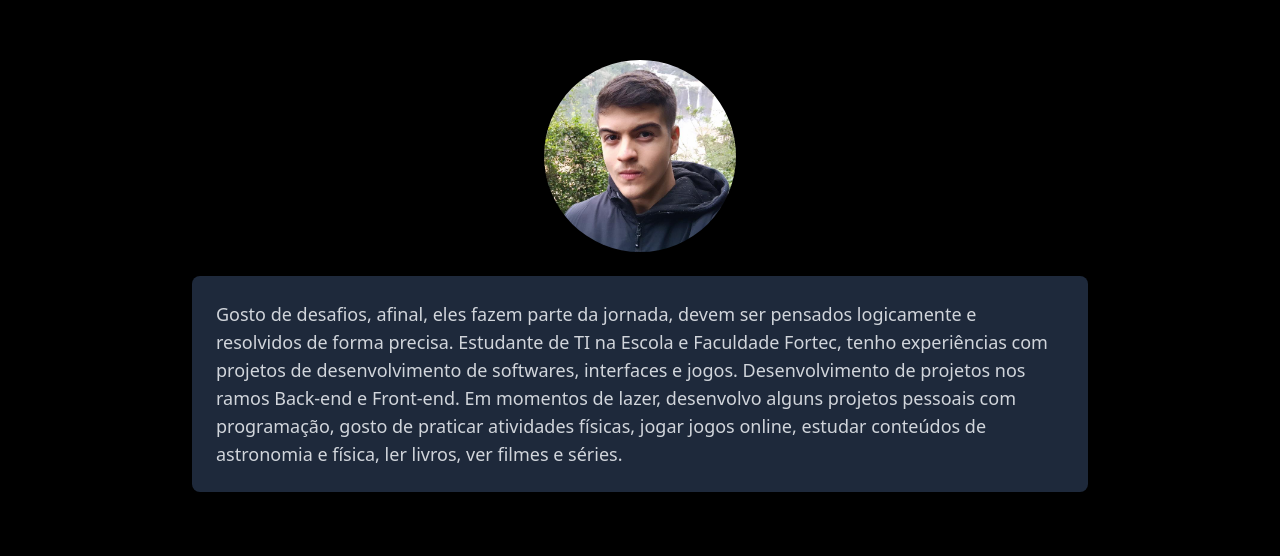
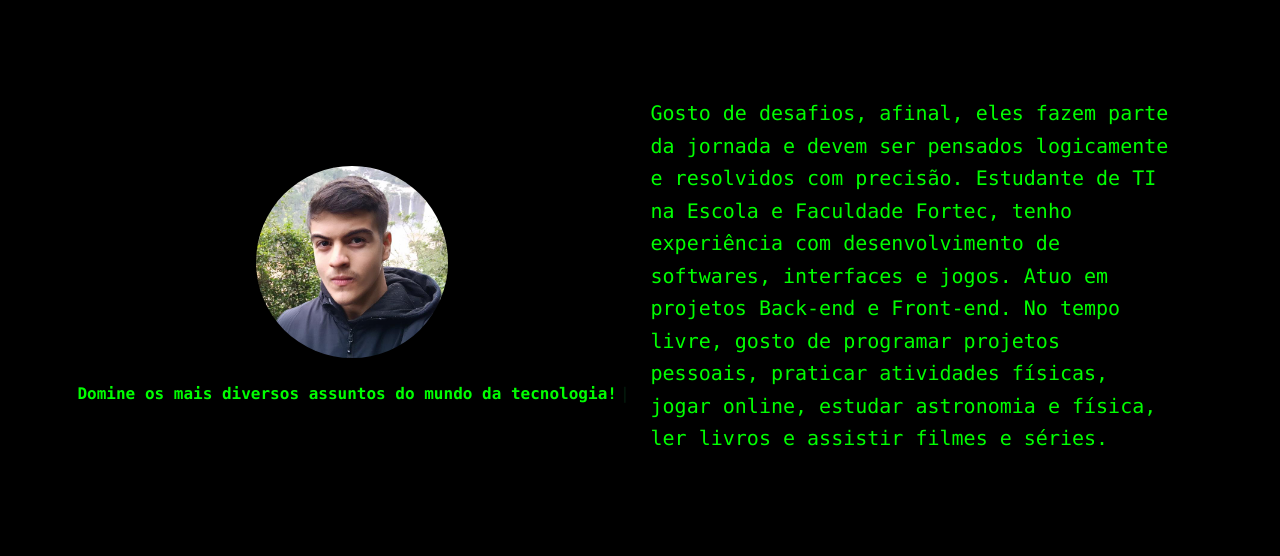
Before and after one commit to GuilhermeGongora/Gui-dev, a Next.js app in the folder site-convite/: page / in a window 1280 px wide. Shown: the part 1004-1560 px from the top of the page. Built offline with nearby package versions, Linux system fonts and the light colour scheme.

Commit message:
New features in `About`

```diff
--- a/site-convite/src/app/about/page.tsx
+++ b/site-convite/src/app/about/page.tsx
@@ -1,5 +1,6 @@
 "use client";
 
+import { Typewriter } from "react-simple-typewriter";
 import Header from "../components/Header";
 import { motion } from "framer-motion";
 
@@ -8,38 +9,59 @@ export default function Sobre() {
     <>
       <Header />
 
-      <div className="min-h-screen bg-black text-white flex flex-col items-center justify-center p-6 ">
+      <div className="min-h-screen px-5 bg-black text-[#00ff00] flex flex-col md:flex-row items-center justify-center p-6">
         {/* Imagem animada */}
+        <motion.div className="flex flex-col items-center justify-center p- font-mono">
           <motion.img
-          className="w-48 h-48 rounded-full object-cover shadow-lg mb-6 scale-95 hover:scale-120"
+            className="w-48 h-48 m-5 rounded-full object-cover shadow-lg mb-6 transition-transform duration-500 ease-in-out hover:scale-110"
             initial={{ opacity: 0, y: -30 }}
             animate={{ opacity: 1, y: 0 }}
             transition={{ duration: 2, ease: "easeIn" }}
             src="/images/eu.jpg"
-          alt="Minha foto"
+            alt="Foto do desenvolvedor Guilherme Góngora"
           />
+          <motion.div
+            initial={{ opacity: 0 }}
+            animate={{ opacity: 1 }}
+            transition={{ duration: 1.5, ease: "easeOut" }}
+            className="font-mono "
+          >
+            <h2 className="font-mono font-bold text-3x1">
+              <Typewriter
+                words={[
+                  "Domine os mais diversos assuntos do mundo da tecnologia!",
+                ]}
+                loop={1}
+                cursor
+                cursorStyle="|"
+                typeSpeed={70}
+                deleteSpeed={50}
+                cursorColor="#22c55e"
+              />
+            </h2>
+          </motion.div>
+        </motion.div>
 
         {/* Caixa de texto animada */}
         <motion.div
-          className="bg-slate-800 p-6 rounded-lg shadow-lg max-w-4xl text-center md:text-left  hover:bg-slate-950 transition duration-700 ease-in-out"
+          className="p-6 rounded-lg shadow-lg max-w-xl text-center md:text-left gap-6 transition duration-700 ease-in-out hover:bg-slate-950 hover:scale-105"
           initial={{ opacity: 0, y: -30 }}
           animate={{ opacity: 1, y: 0 }}
           transition={{ duration: 1, ease: "easeInOut" }}
         >
           <motion.p
-            className="text-lg text-gray-300 selection:bg-slate-700 selection:text-green-300"
+            className="text-xl text-[#00ff00] leading-relaxed font-mono"
             initial={{ opacity: 0 }}
             animate={{ opacity: 1 }}
             transition={{ duration: 1.2 }}
           >
-            Gosto de desafios, afinal, eles fazem parte da jornada, devem ser
-            pensados logicamente e resolvidos de forma precisa. Estudante de TI
-            na Escola e Faculdade Fortec, tenho experiências com projetos de
-            desenvolvimento de softwares, interfaces e jogos. Desenvolvimento de
-            projetos nos ramos Back-end e Front-end. Em momentos de lazer,
-            desenvolvo alguns projetos pessoais com programação, gosto de
-            praticar atividades físicas, jogar jogos online, estudar conteúdos
-            de astronomia e física, ler livros, ver filmes e séries.
+            Gosto de desafios, afinal, eles fazem parte da jornada e devem ser
+            pensados logicamente e resolvidos com precisão. Estudante de TI na
+            Escola e Faculdade Fortec, tenho experiência com desenvolvimento de
+            softwares, interfaces e jogos. Atuo em projetos Back-end e
+            Front-end. No tempo livre, gosto de programar projetos pessoais,
+            praticar atividades físicas, jogar online, estudar astronomia e
+            física, ler livros e assistir filmes e séries.
           </motion.p>
         </motion.div>
       </div>
```
Lines whose indentation alone changed are shown as unchanged.
